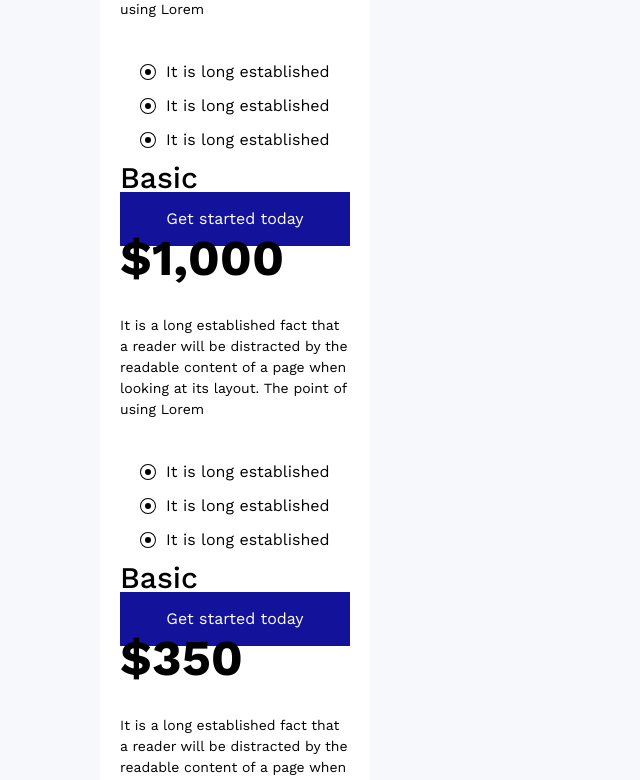
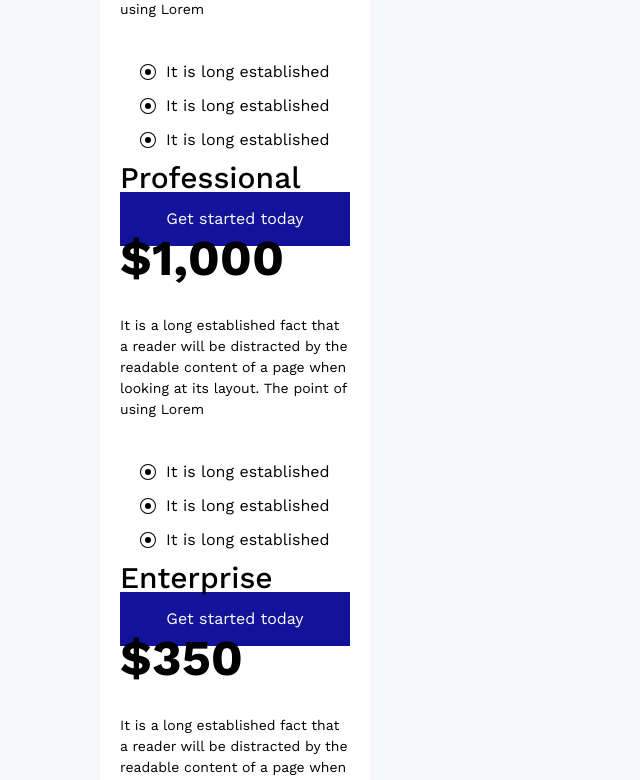
Before and after one commit to Niscolinx/opoko, a React (Vite) app: page /pricing in a window 1280 px wide. Shown: the part 1050-1830 px from the top of the page, without its empty margins (0-640 px from the left). Built offline with nearby package versions, Linux system fonts and the light colour scheme.

Commit message:
working on about us

```diff
--- a/src/pages/Pricing.tsx
+++ b/src/pages/Pricing.tsx
@@ -12,7 +12,7 @@ export const Card = ({ title, description, list, amount }: Required<Card>) => {
     <div
       className={`h-[40rem] max-w-[27rem] grid gap-8 justify-start  text-black bg-white px-[2rem] pt-[4rem] $`}
     >
-      <p className="font-medium text-[3rem]">{title}</p>
+      <p className="font-medium text-[3rem] capitalize">{title}</p>
       <p className="font-bold text-[5rem]">${amount.toLocaleString()}</p>
       <p className="text-[1.4rem] ">{description}</p>
       <div className="grid gap-4 p-8">
@@ -99,7 +99,7 @@ function Pricing() {
             ]}
           />
           <Card
-            title={'Basic'}
+            title={'professional'}
             amount={1000}
             description={
               'It is a long established fact that a reader will be distracted by the readable content of a page when looking at its layout. The point of using Lorem'
@@ -111,7 +111,7 @@ function Pricing() {
             ]}
           />
           <Card
-            title={'Basic'}
+            title={'enterprise'}
             amount={350}
             description={
               'It is a long established fact that a reader will be distracted by the readable content of a page when looking at its layout. The point of using Lorem'
```
